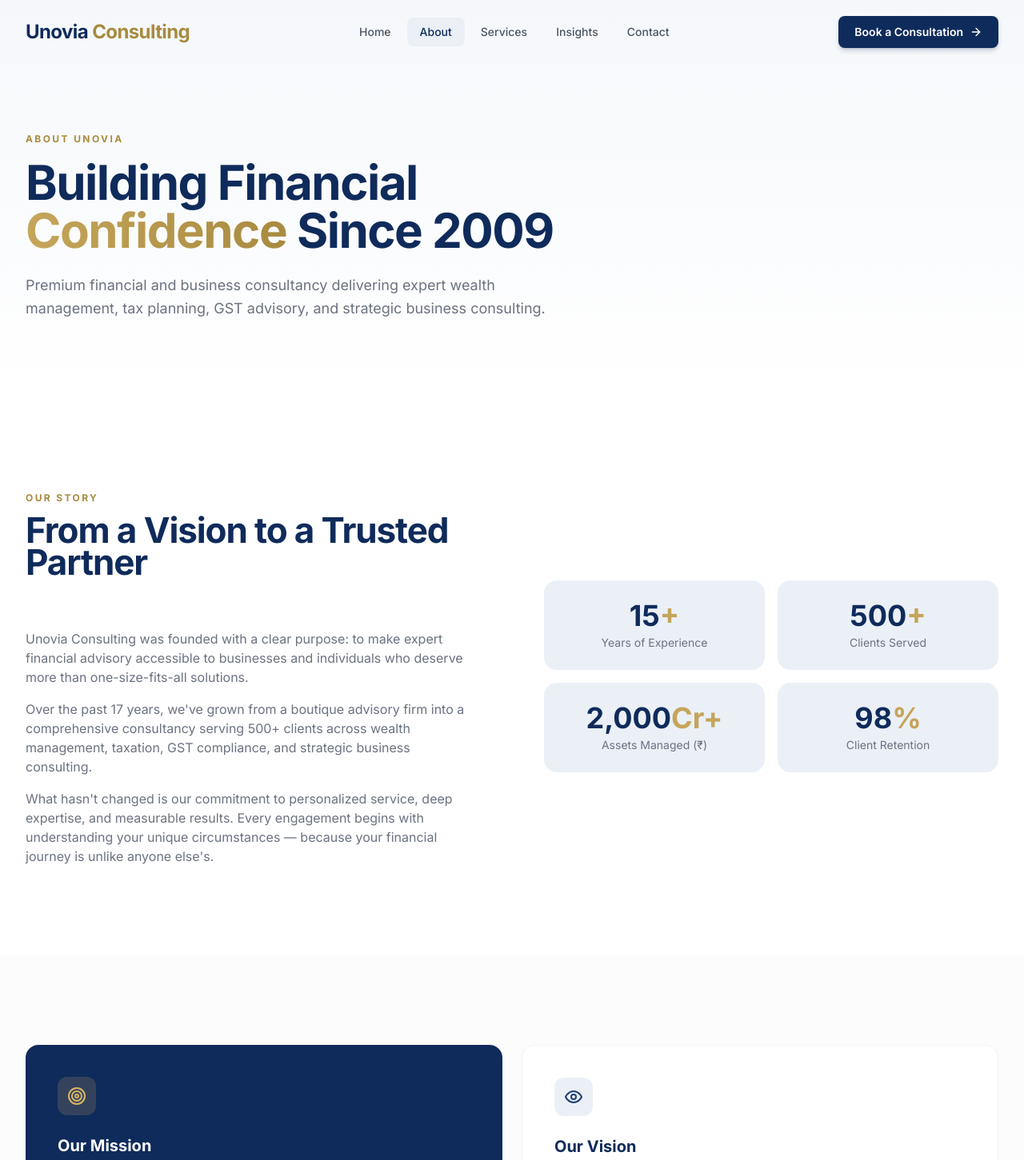
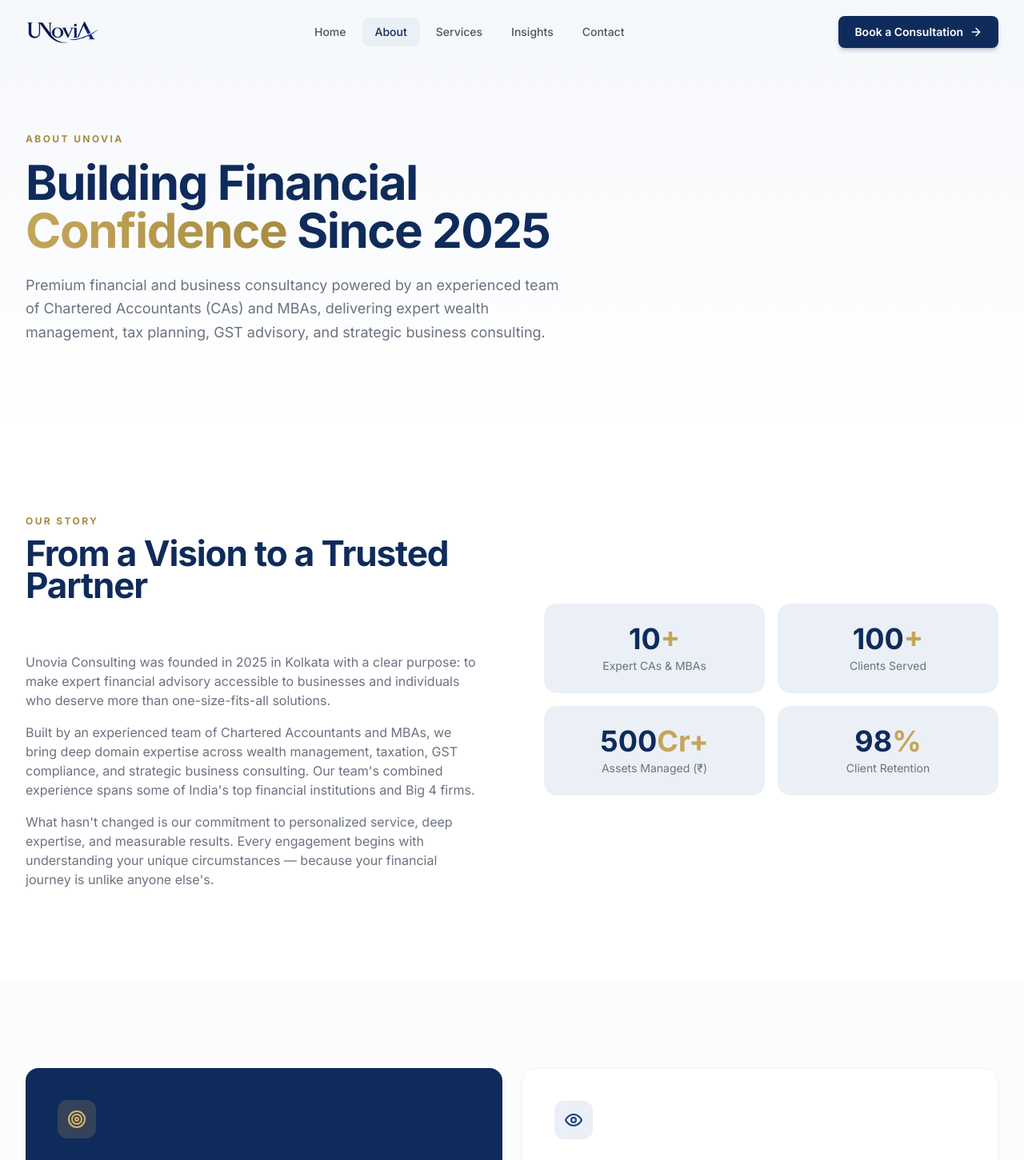
Before and after one commit to sc2805/unovia-consulting, a Next.js app: page /about in a window 1280 px wide. Shown: the top 1451 px of the page at 80% size. Built offline with nearby package versions, Linux system fonts and the light colour scheme.

Commit message:
Update branding: logo, contact (connect@unovia.in), Kolkata address, 2025 founding, CA/MBA team, social links

```diff
--- a/app/about/page.tsx
+++ b/app/about/page.tsx
@@ -11,7 +11,7 @@ import { COMPANY, VALUES, TRUST_STATS } from "@/lib/constants";
 export const metadata: Metadata = {
   title: "About Us",
   description:
-    "Learn about Unovia Consulting — our story, mission, values, and the team behind 15+ years of delivering premium financial advisory services.",
+    "Learn about Unovia Consulting — our story, mission, values, and the experienced team of CAs and MBAs delivering premium financial advisory from Kolkata.",
 };
 
 const iconMap = { Shield, Users, Award, Lightbulb };
@@ -54,15 +54,15 @@ export default function AboutPage() {
               />
               <div className="space-y-4 text-gray-500 leading-relaxed text-sm md:text-base">
                 <p>
-                  Unovia Consulting was founded with a clear purpose: to make expert financial
+                  Unovia Consulting was founded in {COMPANY.founded} in Kolkata with a clear purpose: to make expert financial
                   advisory accessible to businesses and individuals who deserve more than
                   one-size-fits-all solutions.
                 </p>
                 <p>
-                  Over the past {new Date().getFullYear() - parseInt(COMPANY.founded)} years, we&apos;ve grown from a
-                  boutique advisory firm into a comprehensive consultancy serving 500+ clients
-                  across wealth management, taxation, GST compliance, and strategic business
-                  consulting.
+                  Built by an experienced team of Chartered Accountants and MBAs, we bring deep
+                  domain expertise across wealth management, taxation, GST compliance, and strategic
+                  business consulting. Our team&apos;s combined experience spans some of India&apos;s
+                  top financial institutions and Big 4 firms.
                 </p>
                 <p>
                   What hasn&apos;t changed is our commitment to personalized service, deep
@@ -159,7 +159,7 @@ export default function AboutPage() {
           <SectionHeading
             eyebrow="Leadership"
             title="Meet Our Team"
-            subtitle="Experienced professionals with decades of combined expertise in finance, tax, and business strategy."
+            subtitle="An experienced team of Chartered Accountants and MBAs bringing deep expertise in finance, tax, and business strategy."
           />
           <div className="grid grid-cols-1 sm:grid-cols-2 lg:grid-cols-3 gap-6">
             {[
@@ -184,7 +184,7 @@ export default function AboutPage() {
 
       <CTABanner
         heading="Want to Work With Us?"
-        subtext="Join 500+ clients who trust Unovia for their financial and business advisory needs."
+        subtext="Join our growing list of clients who trust Unovia for their financial and business advisory needs."
       />
     </>
   );
--- a/app/layout.tsx
+++ b/app/layout.tsx
@@ -20,7 +20,7 @@ export const metadata: Metadata = {
     template: "%s | Unovia Consulting",
   },
   description:
-    "Premium financial consultancy offering expert wealth management, tax planning, GST advisory, and business consulting. Trusted by 500+ clients since 2009.",
+    "Premium financial consultancy powered by expert CAs and MBAs, offering wealth management, tax planning, GST advisory, and business consulting from Kolkata, India.",
   keywords: [
     "wealth management",
     "tax consultancy",
@@ -29,7 +29,8 @@ export const metadata: Metadata = {
     "financial advisory",
     "tax planning India",
     "GST compliance",
-    "investment advisory",
+    "Kolkata financial advisory",
+    "CA firm Kolkata",
     "Unovia Consulting",
   ],
   authors: [{ name: "Unovia Consulting" }],
@@ -39,7 +40,7 @@ export const metadata: Metadata = {
     siteName: "Unovia Consulting",
     title: "Unovia Consulting — Strategic Financial & Business Advisory",
     description:
-      "Expert wealth management, tax planning, GST advisory, and business consulting. Trusted by 500+ clients since 2009.",
+      "Expert wealth management, tax planning, GST advisory, and business consulting by qualified CAs and MBAs.",
   },
   twitter: {
     card: "summary_large_image",
--- a/components/sections/Hero.tsx
+++ b/components/sections/Hero.tsx
@@ -36,7 +36,7 @@ export default function Hero() {
           <div className="inline-flex items-center gap-2 px-4 py-1.5 bg-white/5 border border-white/10 rounded-full mb-8 animate-fade-in">
             <div className="w-1.5 h-1.5 bg-gold-500 rounded-full animate-pulse" />
             <span className="text-gold-400 text-xs font-semibold tracking-wide uppercase">
-              Trusted by 500+ Clients since 2009
+              Powered by Expert CAs &amp; MBAs
             </span>
           </div>
 
--- a/components/ui/Logo.tsx
+++ b/components/ui/Logo.tsx
@@ -12,7 +12,7 @@
 import Image from "next/image";
 import Link from "next/link";
 
-const USE_IMAGE_LOGO = false; // ← Flip to true when logo file is ready
+const USE_IMAGE_LOGO = true; // Logo file is now available at /public/logo.png
 const LOGO_PATH = "/logo.png"; // ← Update path if needed
 
 interface LogoProps {
--- a/lib/constants.ts
+++ b/lib/constants.ts
@@ -6,14 +6,14 @@ export const COMPANY = {
   name: "Unovia Consulting",
   tagline: "Strategic Advisory. Lasting Impact.",
   description:
-    "Premium financial and business consultancy delivering expert wealth management, tax planning, GST advisory, and strategic business consulting.",
+    "Premium financial and business consultancy powered by an experienced team of Chartered Accountants (CAs) and MBAs, delivering expert wealth management, tax planning, GST advisory, and strategic business consulting.",
   phone: "+91 98765 43210",
-  email: "info@unoviaconsulting.com",
-  address: "14th Floor, One Horizon Centre, Golf Course Road, Gurugram, Haryana 122002",
-  founded: "2009",
+  email: "connect@unovia.in",
+  address: "Kolkata, West Bengal, India",
+  founded: "2025",
   social: {
-    linkedin: "https://linkedin.com/company/unovia-consulting",
-    twitter: "https://twitter.com/unoviaconsulting",
+    linkedin: "https://www.linkedin.com/company/unovia-consulting",
+    twitter: "https://x.com/unoviaconsulting",
   },
 } as const;
 
@@ -125,9 +125,9 @@ export const SERVICES = [
 ] as const;
 
 export const TRUST_STATS = [
-  { value: 15, suffix: "+", label: "Years of Experience" },
-  { value: 500, suffix: "+", label: "Clients Served" },
-  { value: 2000, suffix: "Cr+", label: "Assets Managed (₹)" },
+  { value: 10, suffix: "+", label: "Expert CAs & MBAs" },
+  { value: 100, suffix: "+", label: "Clients Served" },
+  { value: 500, suffix: "Cr+", label: "Assets Managed (₹)" },
   { value: 98, suffix: "%", label: "Client Retention" },
 ] as const;
 
@@ -232,7 +232,7 @@ export const VALUES = [
   },
   {
     title: "Deep Expertise",
-    description: "Our team brings decades of specialized experience across tax, finance, and business domains.",
+    description: "Our team of qualified CAs and MBAs brings specialized experience across tax, finance, and business domains.",
     icon: "Award",
   },
   {
--- a/lib/email.ts
+++ b/lib/email.ts
@@ -12,7 +12,7 @@ interface ContactFormData {
 
 export async function sendContactEmail(data: ContactFormData) {
   const apiKey = process.env.RESEND_API_KEY;
-  const contactEmail = process.env.CONTACT_EMAIL || "info@unoviaconsulting.com";
+  const contactEmail = process.env.CONTACT_EMAIL || "connect@unovia.in";
 
   // In development without API key, just log the email
   if (!apiKey) {
@@ -36,7 +36,7 @@ export async function sendContactEmail(data: ContactFormData) {
       "Content-Type": "application/json",
     },
     body: JSON.stringify({
-      from: "Unovia Consulting <noreply@unoviaconsulting.com>",
+      from: "Unovia Consulting <noreply@unovia.in>",
       to: [contactEmail],
       subject: `New Inquiry: ${data.service} — ${data.name}`,
       html: `
```
Also changed, not shown: public/logo.png (added), 1 other file (tests, documents, lock files or other folders).
